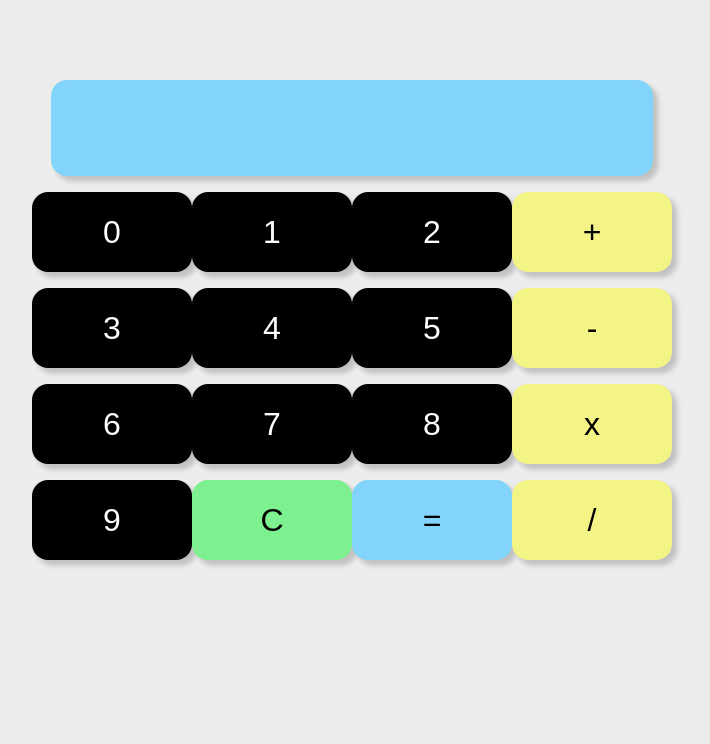
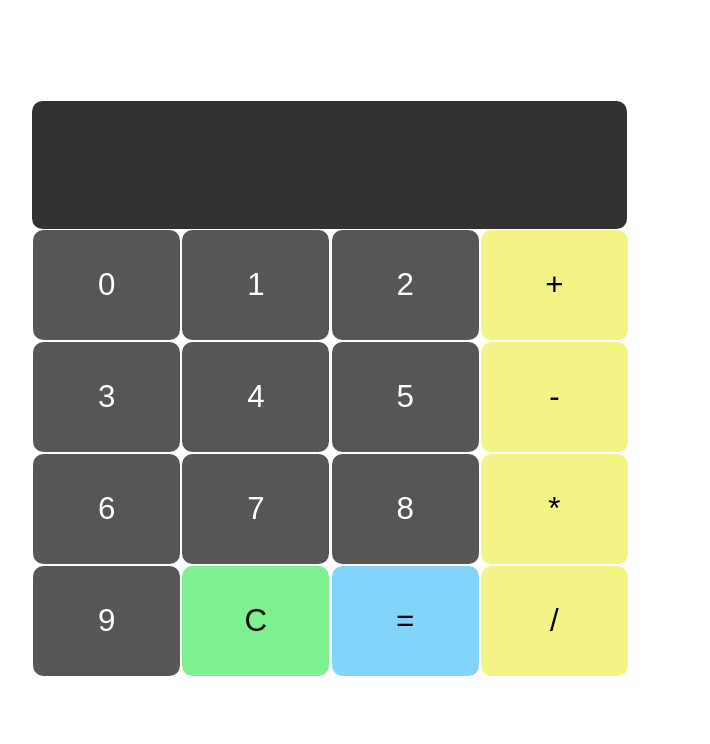
Before and after one commit to RautManisha/Calculator, a plain HTML site: page index.html in a window 1280 px wide. Shown: the whole page, without its empty margins (288-998 px from the left). Drawn offline with Linux system fonts and the light colour scheme.

Commit message:
Updating project.

```diff
--- a/index.html
+++ b/index.html
@@ -10,29 +10,27 @@
 </head>
 <body>
     <section class="calculator container">
-        <form action="" class="calculate">
-            <input type="text" class="input-text">
-
+        <div class="calculate">
+            <input type="text" class="input-text" >
             <div class="buttons">
-                <button class="btn btn-num">0</button>
-                <button class="btn btn-num">1</button>
-                <button class="btn btn-num">2</button>
-                <button class="btn btn-op">+</button>
-                <button class="btn btn-num">3</button>
-                <button class="btn btn-num">4</button>
-                <button class="btn btn-num">5</button>
-                <button class="btn btn-op">-</button>
-                <button class="btn btn-num">6</button>
-                <button class="btn btn-num">7</button>
-                <button class="btn btn-num">8</button>
-                <button class="btn btn-op">x</button>
-                <button class="btn btn-num">9</button>
-                <button class="btn btn-clear">C</button>
-                <button class="btn btn-eq">=</button>
-                <button class="btn btn-op">/</button>
+                <button type="button" class="btn btn-num">0</button>
+                <button type="button" class="btn btn-num">1</button>
+                <button type="button" class="btn btn-num">2</button>
+                <button type="button" class="btn btn-op">+</button>
+                <button type="button" class="btn btn-num">3</button>
+                <button type="button" class="btn btn-num">4</button>
+                <button type="button" class="btn btn-num">5</button>
+                <button type="button" class="btn btn-op">-</button>
+                <button type="button" class="btn btn-num">6</button>
+                <button type="button" class="btn btn-num">7</button>
+                <button type="button" class="btn btn-num">8</button>
+                <button type="button" class="btn btn-op">*</button>
+                <button type="button" class="btn btn-num">9</button>
+                <button type="button" class="btn btn-clear">C</button>
+                <button type="button" class="btn btn-eq">=</button>
+                <button type="button" class="btn btn-op">/</button>
             </div>
-
-        </form>
+        </div>
     </section>
 </body>
 </html>
--- a/js_file.js
+++ b/js_file.js
@@ -1,19 +1,41 @@
-const form = document.querySelector("form")
 
-console.log(form)
-const inputText = form.querySelector(".input-text")
+function sendOutput(input){
+    try{
+        inputText.value = eval(inputText.value)
+    } catch(err){
+        // alert("Please enter valid expression!")
+        inputText.value = "Invalid Expression"
+        inputText.style.color = "red"
+    }
+}
+
+function clearInvalidExceptionIfPresent(){
+    if(inputText.value === "Invalid Expression"){
+        inputText.value = ""
+        inputText.style.color = "white"
+    }
+}
+
+const form = document.querySelector(".calculator")
+const inputText = document.querySelector(".input-text")
+inputText.focus()
+document.addEventListener("keypress", (e)=>{
+    clearInvalidExceptionIfPresent()
+    if(e.key==='Enter' && e.target.classList.contains("input-text"))
+    sendOutput(inputText.value)
+})
 
 form.addEventListener("click", (e)=>{
     e.preventDefault()
-    if(e.target.classList.contains("btn-num")){
-        console.log(e.target.textContent)
-    } else if(e.target.classList.contains("btn-op")){
-        console.log(e.target.textContent)
+    clearInvalidExceptionIfPresent()
+    const currentKey = e.target.textContent
+    if(e.target.classList.contains("btn-num") ||
+     e.target.classList.contains("btn-op")){
+        inputText.value += currentKey
     } else if(e.target.classList.contains("btn-eq")){
-        console.log(e.target.textContent)
+        sendOutput(inputText.value)
     } else if(e.target.classList.contains("btn-clear")){
-        console.log(e.target.textContent)
         inputText.value = ""
     }
-
+    inputText.focus()
 })
--- a/style.css
+++ b/style.css
@@ -2,83 +2,62 @@
     margin: 0;
     padding: 0;
     box-sizing: border-box;
-}
-
-body{
-    background-color: rgba(63, 61, 61, 0.096);
-}
-
-.container{
+}html{
+    font-size: 65.2%;
+}body{
+    min-height: 100vh;
+    position: relative;
+}.container{
+    position: absolute;
+    top: 50%;
+    left: 50%;
+    transform: translate(-50%, -50%);
     min-width: 1200;
     width: 50%;
-    margin: auto;
-    /* border: 10px solid black; */
-}
-
-
-.calculate{
+    margin-top: 2rem;
+    height: 80%;
     display: flex;
     flex-direction: column;
-    margin-top: 5rem;
-    /* border: 1px solid red; */
-    height: 60vh;
-    justify-content: space-between;
-}
-
-.calculate input[type='text']{
-    height: 20%;
-    font-size: 2rem;
-    background-color: rgb(131, 212, 250);
+}.calculate{
+    width: 100%;
+    min-height: 100%;
+}.calculate .input-text{
+    min-height: 20%;
+    width: 93%;
+    font-size: 5rem;
+    text-align: right;
+    background-color: rgba(0, 0, 0, 0.808);
+    color: white;
     border: none;
     outline: none;
     border-radius: 1rem;
-    margin: 0rem 1.2rem;
-    box-shadow: 5px 5px 5px 0.2px rgba(0, 0, 0, 0.185);
     padding: 2rem;
-}
-
-.buttons{
+    margin-right: 1rem;
+}.buttons{
     display: flex;
     flex-wrap: wrap;
-    height: 100%;
-    justify-content: space-evenly;
-    /* border: 1px solid green; */
-}
-
-.btn{
+    min-height: 70%;
+    width: 100%;
+}button{
+    flex: 0 0 23%;
+    margin: 0.1rem;
+}.btn{
     width: 10rem;
-    margin-top: 1rem;
-    padding: 1rem;
-    font-size: 2rem;
+    font-size: 3rem;
     outline: none;
     border: none;
     border-radius: 1rem;
-    box-shadow: 5px 5px 5px 0.2px rgba(0, 0, 0, 0.185);
     cursor: pointer;
     transition: all 0.1s ease-in-out;
-}
-
-.btn:hover{
-    font-size: 1.6rem;
-}
-
-.btn-num{
-    background: black;
+}.btn:hover{
+    font-size: 2.6rem;
+}.btn-num{
+    background: rgba(0, 0, 0, 0.664);
     color: white;
-}
-
-.btn-op{
+}.btn-op{
     background-color: rgb(243, 243, 134);
-
-    /* background-color: rgb(131, 212, 250); */
-
-}
-
-.btn-eq{
+}.btn-eq{
     background-color: rgb(131, 212, 250);
-    /* background-color: rgb(125, 240, 144); */
-}
-
-.btn-clear{
+}.btn-clear{
     background-color: rgb(125, 240, 144);
 }
```
Also changed, not shown: img/img.png (added), 1 other file.
